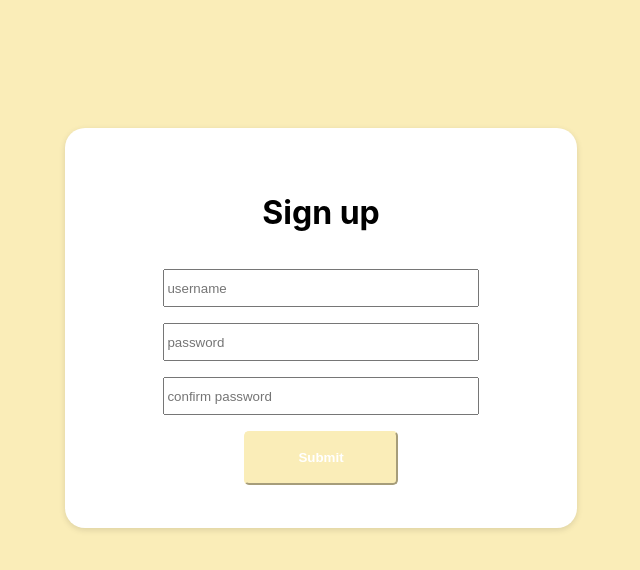
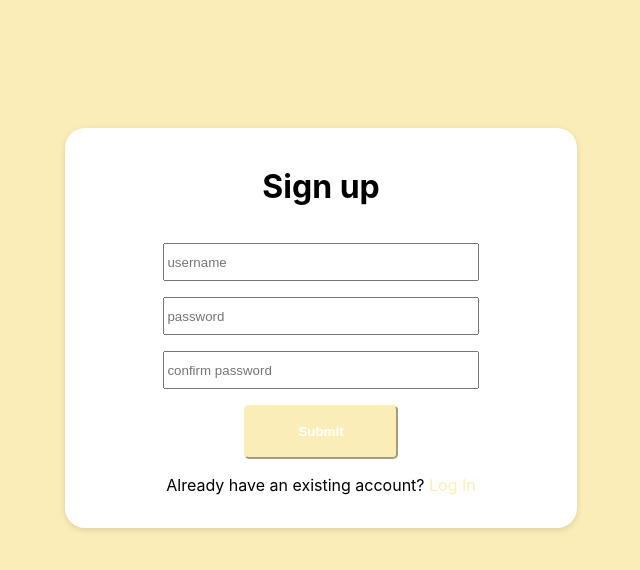
Before and after one commit to Dream-Location/Frontend, a React (Create React App) app: page / in a window 1280 px wide. Shown: the top 570 px of the page, without its empty margins (319-959 px from the left). Built offline with nearby package versions, Linux system fonts and the light colour scheme.

Commit message:
option to login/signup on alternate pages added

```diff
--- a/src/components/LogIn.jsx
+++ b/src/components/LogIn.jsx
@@ -1,6 +1,7 @@
 import React, {useRef} from "react";
 import axios from "axios";
 import styled from "styled-components"
+import {Link} from "react-router-dom"
 
 const LoginStyle = styled.div `
 box-sizing: border-box;
@@ -92,6 +93,19 @@ button:hover{
     input{
         margin: 1rem auto 7rem auto;
     }
+
+}
+.switchpage{
+    text-align: center;
+}
+
+a{
+    color: #faedB8;
+    text-decoration: none;
+}
+a:hover{
+    color: grey;
+    text-decoration: underline;
 }
 `
 
@@ -129,15 +143,10 @@ export default function LogIn(props){
         <LoginStyle>
             <div className = "signup-form">
                 <h1>Log In</h1>
-                <label>
-
-                    <input type="text" name ="username" ref= {usernameRef} placeholder = "username"/>
-                </label>
-               <label>
-
-                   <input type="password" name="password" ref ={passwordRef} placeholder = "password" />
-               </label>
+                <input type="text" name ="username" ref= {usernameRef} placeholder = "username"/>
+                <input type="password" name="password" ref ={passwordRef} placeholder = "password" />
                 <button onClick = {submit}>Log in </button>
+                <p class = "switchpage">Already have an existing account? <Link exact to= "/">Sign Up</Link></p>
             </div>
         </LoginStyle>
     )
--- a/src/components/SignUp.jsx
+++ b/src/components/SignUp.jsx
@@ -1,6 +1,8 @@
 import React, {useRef} from "react";
 import axios from "axios";
 import styled from "styled-components"
+import {Link} from "react-router-dom";
+
 
 
 const SignupStyle = styled.div `
@@ -95,6 +97,20 @@ const SignupStyle = styled.div `
         }
     }
 
+    .switchpage{
+        text-align: center;
+    }
+
+    a{
+        color: #faedB8;
+        text-decoration: none;
+    }
+
+    a:hover{
+        color: grey;
+        text-decoration: underline;
+    }
+
 `
 
 
@@ -140,10 +156,11 @@ export default function Signup (props){
            <div className = "signup-form">
                 <h1>Sign up</h1>
                 <form>
-                        <input name = "username" type = "text" ref={usernameRef} placeholder= "username"/>
-                        <input name = "password" type ="password" ref ={passwordRef} placeholder= "password"/>
-                        <input name = "confirm password" type ="password" ref ={confirmPasswordRef} placeholder = "confirm password"/>
+                    <input name = "username" type = "text" ref={usernameRef} placeholder= "username"/>
+                    <input name = "password" type ="password" ref ={passwordRef} placeholder= "password"/>
+                    <input name = "confirm password" type ="password" ref ={confirmPasswordRef} placeholder = "confirm password"/>
                     <button onClick = {submit}>Submit</button>
+                    <p class = "switchpage">Already have an existing account? <Link exact to= "/login">Log In</Link></p>
                 </form>
             </div>
         </SignupStyle>
```
